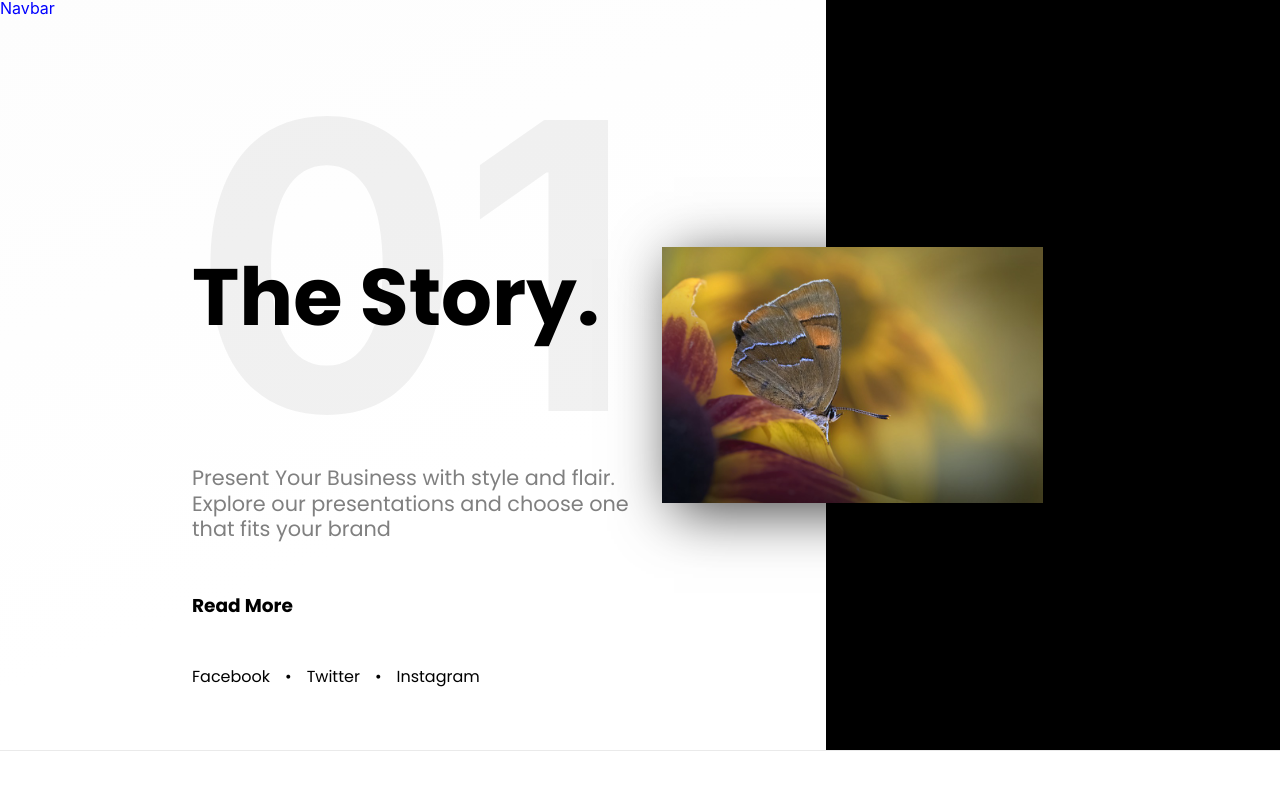
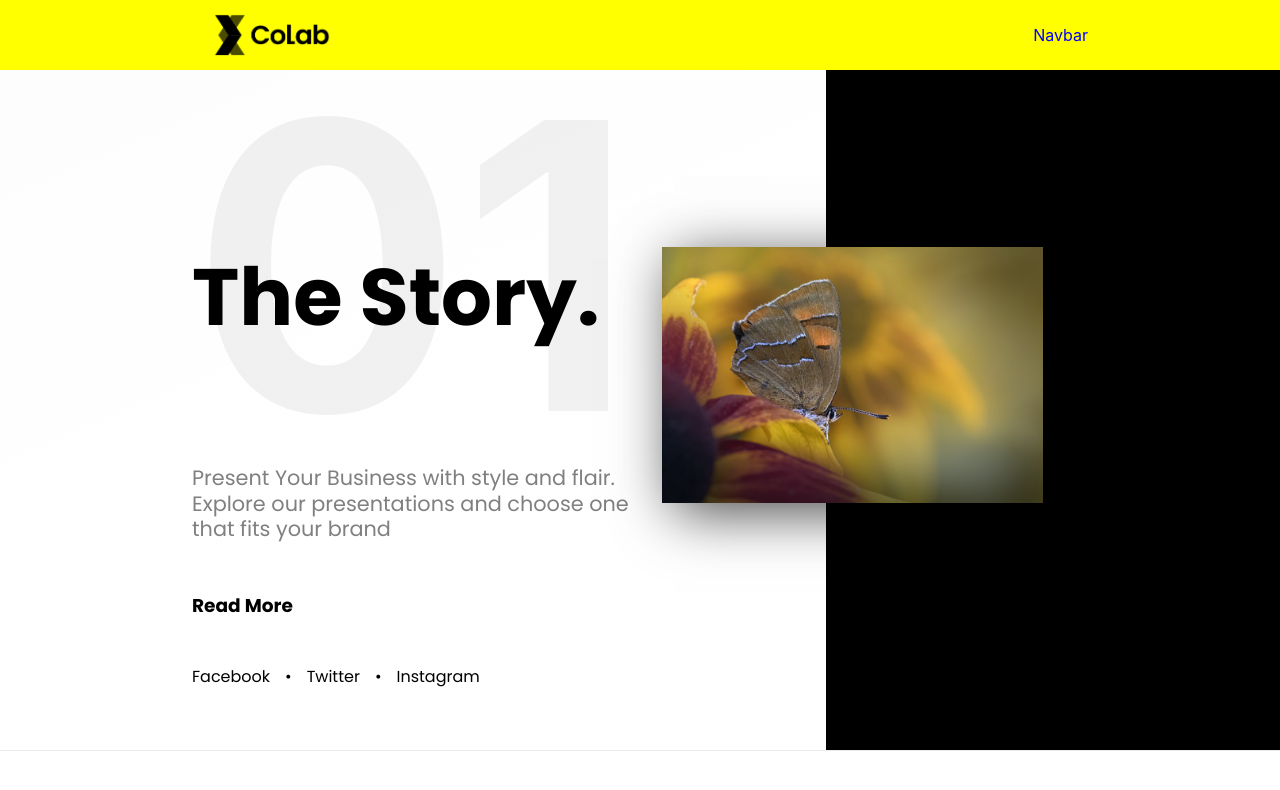
Before and after one commit to debdevs/business-presentation-site, a Next.js app: page / in a window 1280 px wide. Shown: the top 790 px of the page. Built offline with nearby package versions, Linux system fonts and the light colour scheme.

Commit message:
import logo to navbar

```diff
--- a/components/UI/organisms/Navbar/Navbar.js
+++ b/components/UI/organisms/Navbar/Navbar.js
@@ -1,8 +1,20 @@
 import React from 'react'
 import styles from './Navbar.module.css'
+import svg from '../../../../public/logo.svg'
+import Image from 'next/image'
 const Navbar = () => {
   return (
-    <nav className={styles.navbar}>Navbar</nav>
+    <nav className={styles.navbar}>
+        <nav className={styles.navbar_content}>
+     <div className={styles.navbar_image_wrapper}>
+    <Image
+    src="/logo.png"
+    alt="Picture of the author"
+    layout='fill'
+
+  /></div>Navbar</nav>
+
+  </nav>
   )
 }
 
--- a/components/UI/organisms/Navbar/Navbar.module.css
+++ b/components/UI/organisms/Navbar/Navbar.module.css
@@ -1,6 +1,38 @@
 .navbar{
+    background:yellow;
     width:100%;
     height:70px;
     position: absolute;
     color:blue;
+
+    display:flex;
+    justify-content: center;
+    align-items: center;
 }
+.navbar_content{
+    width:100%;
+    height:100%;
+    padding: 0% 15% 0% 15%;
+    display:flex;
+    align-items: center;
+    justify-content: space-between;
+}
+.navbar_image_wrapper{
+    position:relative;
+    display:block;
+    height:100%;
+    width:10rem;
+    overflow: visible;
+    z-index: 15;
+
+
+}
+.navbar_image_wrapper > *{
+    position:relative;
+object-fit: cover;
+height: auto;
+width: auto;
+overflow: visible;
+
+
+}
--- a/styles/globals.css
+++ b/styles/globals.css
@@ -78,7 +78,7 @@ table {
   }
   body {
     color: white;
-    background: black;
+    background: rgb(17, 17, 17);
   }
 }
 
```
Also changed, not shown: public/logo.png (added), public/logo.svg (added).
